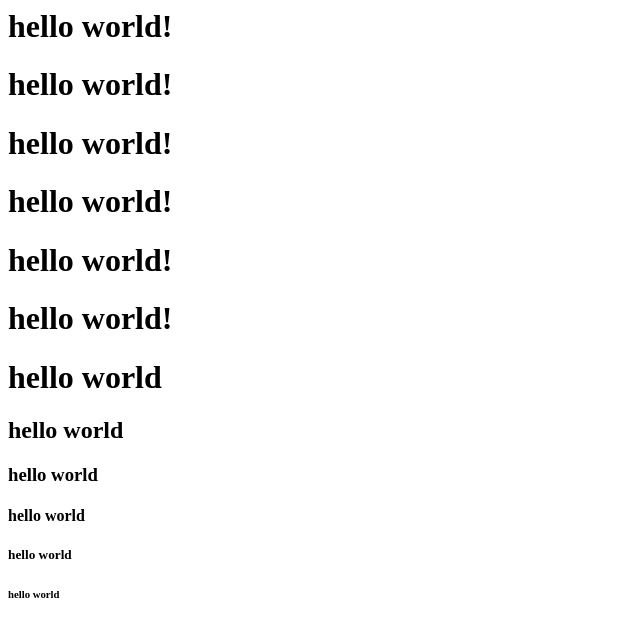
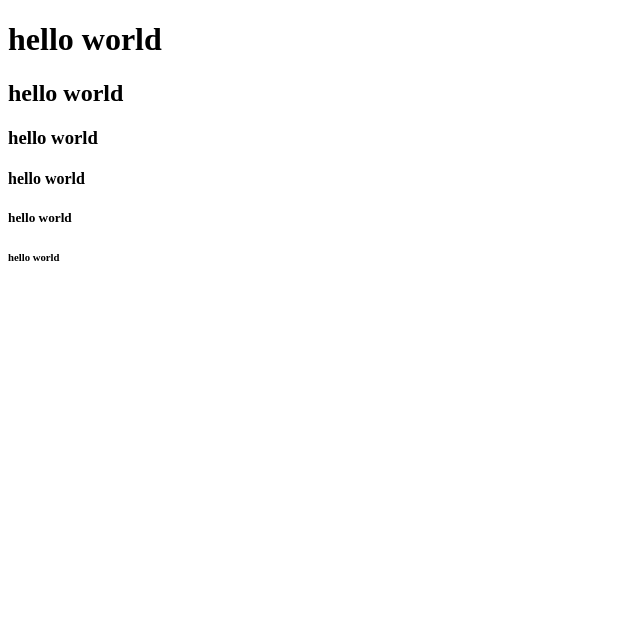
Before and after one commit to SeYunJung/first, a plain HTML site: page index.html in a window 1280 px wide. Shown: the whole page, without its empty margins (0-640 px from the left). Drawn offline with Linux system fonts and the light colour scheme.

Commit message:
index.html 수정(2)

```diff
--- a/index.html
+++ b/index.html
@@ -1,10 +1,3 @@
-<h1>hello world!</h1>
-<h1>hello world!</h1>
-<h1>hello world!</h1>
-<h1>hello world!</h1>
-<h1>hello world!</h1>
-<h1>hello world!</h1>
-
 <!DOCTYPE html>
 <html lang="en">
 <head>
```
